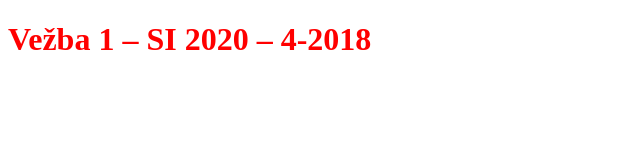
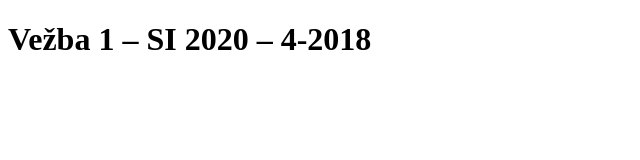
Before and after one commit to 4-2018/Git_zadatak1, a plain HTML site: page index.html in a window 1280 px wide. Shown: the whole page, without its empty margins (0-640 px from the left). Drawn offline with Linux system fonts and the light colour scheme.

Commit message:
Obrisan css

```diff
--- a/index.html
+++ b/index.html
@@ -4,7 +4,7 @@
         <title>
             Git_zadatak1
         </title>
-        <link rel="stylesheet" href="style.css">
+
     </head>
     <body>
         <h1 class="h1-style">Vežba 1 – SI 2020 – 4-2018</h1>
--- a/style.css
+++ /dev/null
@@ -1,3 +0,0 @@
-.h1-style {
-    color: red;
-}
```
